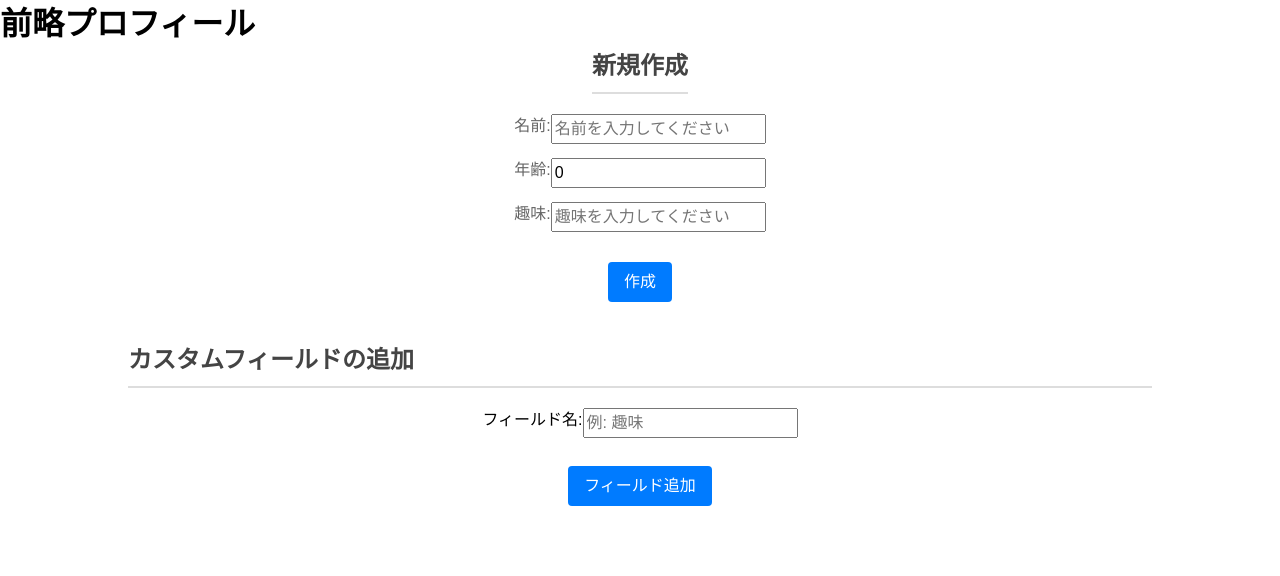
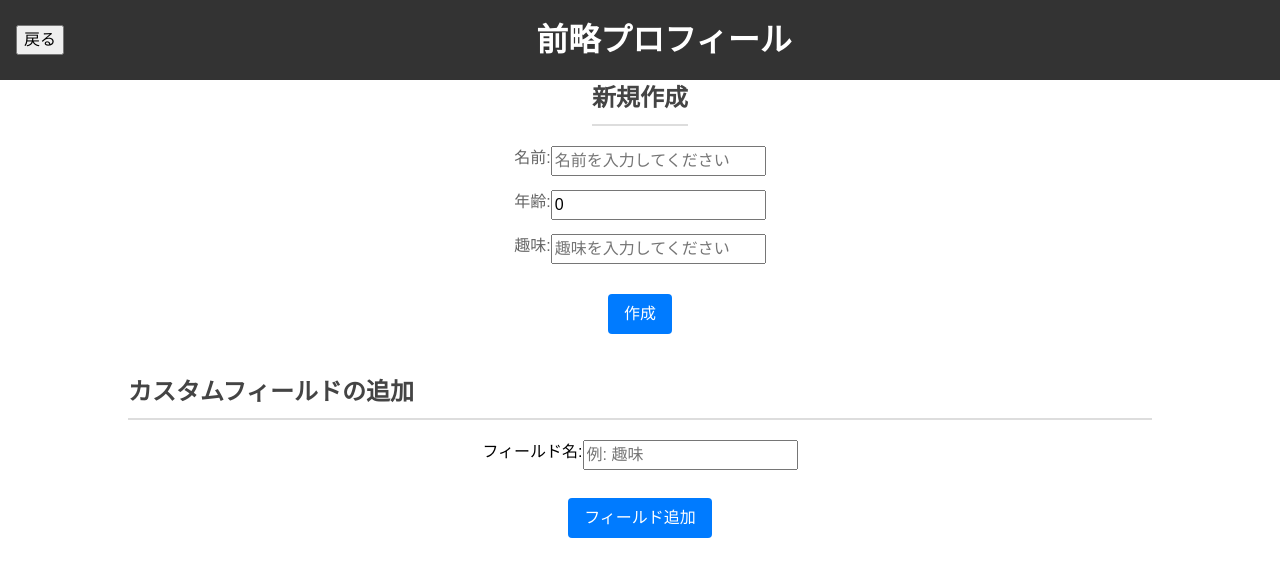
Before and after one commit to AIIT-bootcamp/NostalProfile, a Vue app: page /new in a window 1280 px wide. Shown: the top 576 px of the page. Built offline with nearby package versions, Linux system fonts and the light colour scheme.

Commit message:
feat: 🎸 fix header style and install back button (#7)

```diff
--- a/src/App.vue
+++ b/src/App.vue
@@ -1,8 +1,10 @@
-<script setup lang="ts"></script>
+<script setup lang="ts">
+import Header from "./components/Header.vue";
+</script>
 
 <template>
   <div>
-    <h1>前略プロフィール</h1>
+    <Header />
     <RouterView />
   </div>
 </template>
--- /dev/null
+++ b/src/components/Header.vue
@@ -0,0 +1,47 @@
+<script setup lang="ts">
+import { useRouter, useRoute } from "vue-router";
+import { ref } from "vue";
+
+const router = useRouter();
+const route = useRoute();
+const canGoBack = ref(window.history.length > 1);
+const goBack = () => {
+  router.go(-1);
+};
+</script>
+
+<template>
+  <div class="header">
+    <button
+      v-if="canGoBack && route.path !== '/'"
+      class="back-button"
+      @click="goBack"
+    >
+      戻る
+    </button>
+    <h1 class="header-title">前略プロフィール</h1>
+  </div>
+</template>
+
+<style scoped>
+.header {
+  display: flex;
+  align-items: center;
+  padding: 1rem;
+  background-color: #333;
+  color: white;
+}
+.back-button {
+  flex-shrink: 0; /* 戻るボタンのサイズは固定 */
+}
+.header-title {
+  justify-content: center;
+  margin: 0;
+  flex-grow: 1;
+  text-align: center;
+}
+.spacer {
+  flex-shrink: 0; /* スペーサーのサイズは固定 */
+  width: 80px; /* 戻るボタンと同じサイズにするための仮の値 */
+}
+</style>
--- a/src/pages/about.vue
+++ b/src/pages/about.vue
@@ -1,32 +1,32 @@
 <script setup lang="ts">
 console.log("About");
 
-import { ref, onMounted } from 'vue'
-import { collection, getDocs } from 'firebase/firestore'
-import { db } from '../FirebaseConfig'
+import { ref, onMounted } from "vue";
+import { collection, getDocs } from "firebase/firestore";
+import { db } from "../FirebaseConfig";
 
-const data = ref()
-const isLoading = ref(false)
-const error = ref()
+const data = ref();
+const isLoading = ref(false);
+const error = ref();
 
 const getNostalProfile = async () => {
-  console.log("getNostalProfile")
-  isLoading.value = true
+  console.log("getNostalProfile");
+  isLoading.value = true;
   try {
-    const c = collection(db, 'nostal-profiles');
+    const c = collection(db, "nostal-profiles");
     const s = await getDocs(c);
-    data.value = s.docs.map(doc => doc.data());
-    console.log(data.value)
+    data.value = s.docs.map((doc: any) => doc.data());
+    console.log(data.value);
   } catch (e) {
-    error.value = e
+    error.value = e;
   } finally {
-    isLoading.value = false
+    isLoading.value = false;
   }
-}
+};
 
 onMounted(() => {
-  getNostalProfile()
-})
+  getNostalProfile();
+});
 </script>
 
 <template>
--- a/vue-shim.d.ts
+++ b/vue-shim.d.ts
@@ -4,3 +4,5 @@ declare module "*.vue" {
   import Vue from "vue";
   export default Vue;
 }
+
+// export * from "firebase";
```
